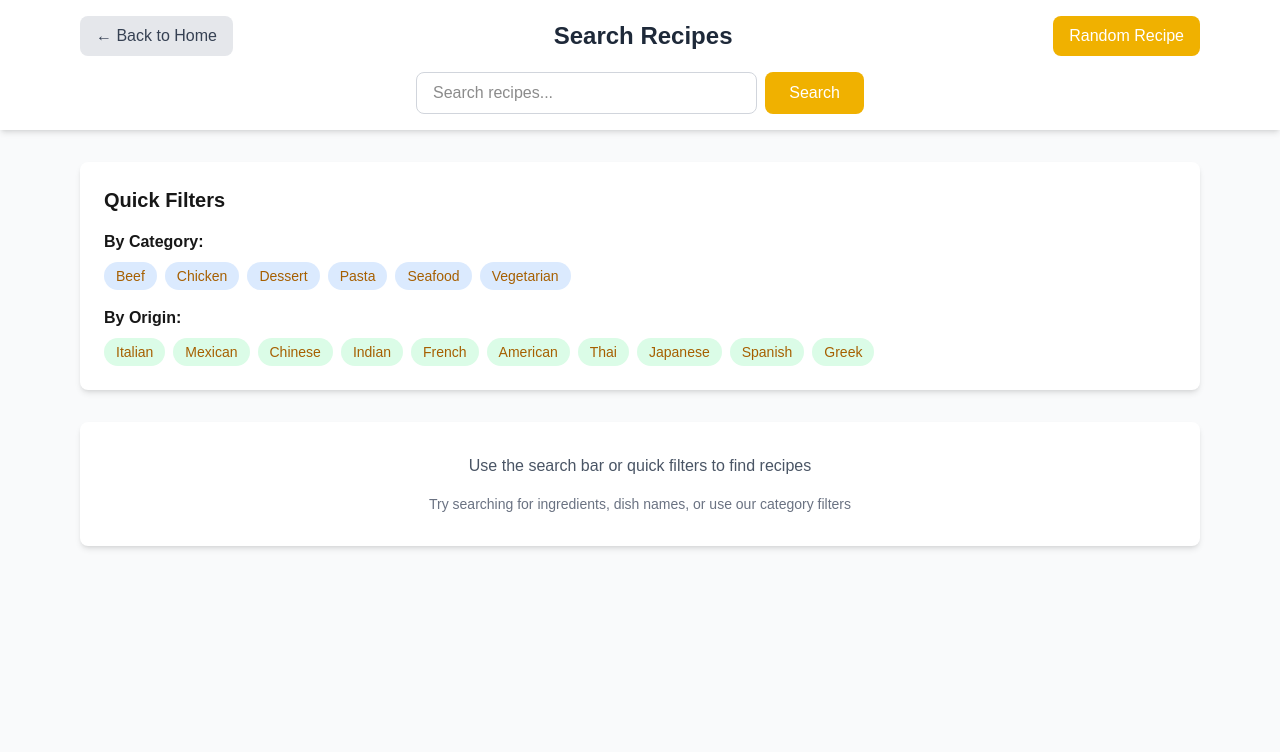
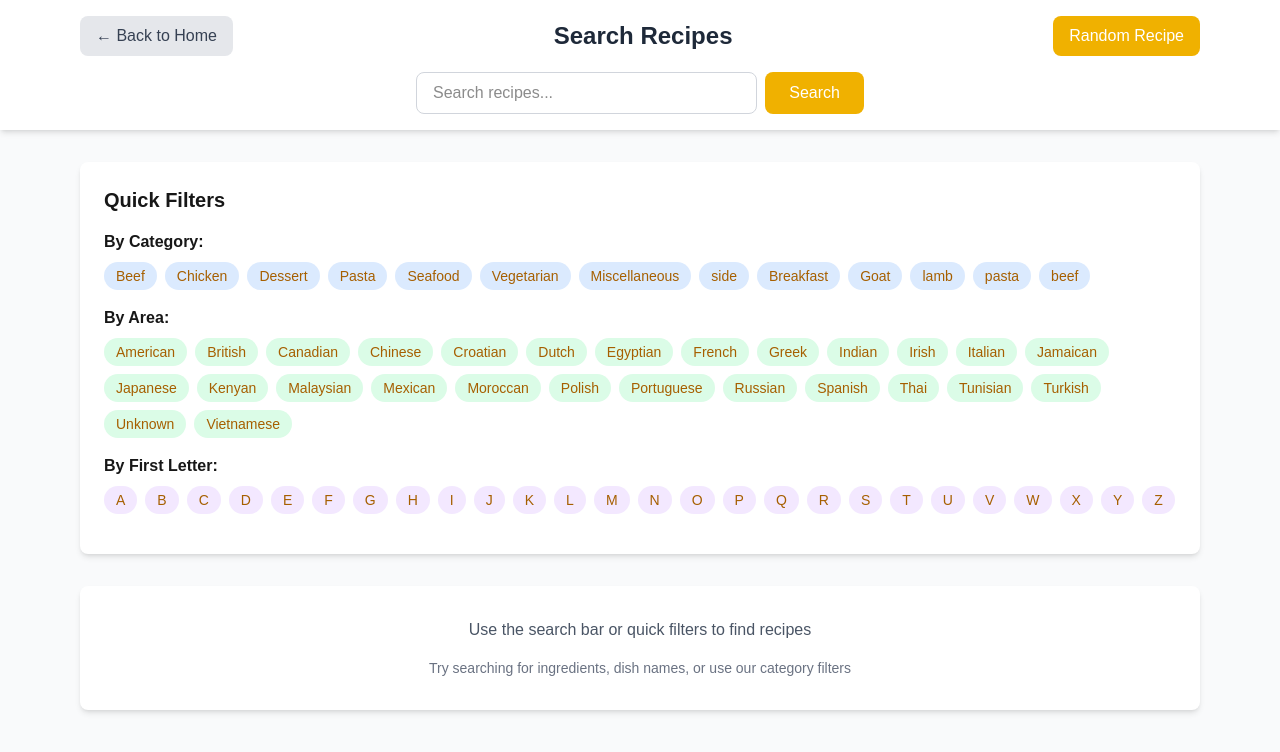
Before and after one commit to Sachee2001G/The_MealDB, a Next.js app: page /search in a window 1280 px wide. Shown: the top 752 px of the page. Built offline with nearby package versions, Linux system fonts and the light colour scheme.

Commit message:
Updates on Searching food items

```diff
--- a/pages/add-recipe.js
+++ b/pages/add-recipe.js
@@ -254,10 +254,10 @@ export default function AddRecipe() {
                   className="border border-gray-200 rounded-lg p-4"
                 >
                   <h4 className="font-bold">{savedRecipe.name}</h4>
-                  <p className="text-gray-600 text-sm">
+                  <p className="text-gray-800 text-sm">
                     {savedRecipe.category} • {savedRecipe.area}
                   </p>
-                  <p className="text-gray-500 text-xs mt-1">
+                  <p className="text-gray-800 text-xs mt-1">
                     {savedRecipe.ingredients.length} ingredients
                   </p>
                 </div>
--- a/pages/search.js
+++ b/pages/search.js
@@ -43,7 +43,7 @@ export default function Search() {
         (recipe) =>
           recipe.name.toLowerCase().includes(query.toLowerCase()) ||
           recipe.category.toLowerCase().includes(query.toLowerCase()) ||
-          recipe.area.toLowerCase().includes(query.toLowerCase()) ||
+          recipe.origin.toLowerCase().includes(query.toLowerCase()) ||
           recipe.ingredients.some((ingredient) =>
             ingredient.toLowerCase().includes(query.toLowerCase())
           )
@@ -57,7 +57,7 @@ export default function Search() {
           recipe.image ||
           "https://via.placeholder.com/300x200?text=Custom+Recipe",
         strCategory: recipe.category,
-        strArea: recipe.area,
+        strOrigin: recipe.origin,
         isCustom: true,
       }));
 
@@ -78,7 +78,7 @@ export default function Search() {
       // Search API recipes by first letter
       const response = await fetch(
         `https://www.themealdb.com/api/json/v1/1/search.php?f=${encodeURIComponent(
-          letter
+          letters
         )}`
       );
       const data = await response.json();
@@ -97,7 +97,7 @@ export default function Search() {
           recipe.image ||
           "https://via.placeholder.com/300x200?text=Custom+Recipe",
         strCategory: recipe.category,
-        strArea: recipe.area,
+        strArea: recipe.origin,
         isCustom: true,
       }));
 
@@ -144,7 +144,7 @@ export default function Search() {
           recipe.image ||
           "https://via.placeholder.com/300x200?text=Custom+Recipe",
         strCategory: recipe.category,
-        strArea: recipe.area,
+        strArea: recipe.origin,
         isCustom: true,
       }));
 
@@ -158,22 +158,22 @@ export default function Search() {
     }
   };
 
-  const searchByArea = async (area) => {
+  const searchByOrigin = async (origin) => {
     try {
       setLoading(true);
 
-      // Search API recipes by area
+      // Search API recipes by origin
       const response = await fetch(
         `https://www.themealdb.com/api/json/v1/1/filter.php?a=${encodeURIComponent(
-          area
+          areas
         )}`
       );
       const data = await response.json();
       const apiRecipes = data.meals || [];
 
-      // Search custom recipes by area
+      // Search custom recipes by origin
       const filteredCustomRecipes = customRecipes.filter((recipe) =>
-        recipe.area.toLowerCase().includes(area.toLowerCase())
+        recipe.origin.toLowerCase().includes(origin.toLowerCase())
       );
 
       // Convert custom recipes to API format
@@ -184,7 +184,7 @@ export default function Search() {
           recipe.image ||
           "https://via.placeholder.com/300x200?text=Custom+Recipe",
         strCategory: recipe.category,
-        strArea: recipe.area,
+        strArea: recipe.origin,
         isCustom: true,
       }));
 
@@ -193,7 +193,7 @@ export default function Search() {
       setRecipes(allRecipes);
       setLoading(false);
     } catch (error) {
-      console.log("Error searching by area:", error);
+      console.log("Error searching by origin:", error);
       setLoading(false);
     }
   };
@@ -217,7 +217,6 @@ export default function Search() {
 
   const handleRecipeClick = (recipe) => {
     if (recipe.isCustom) {
-      // For custom recipes, go to a custom recipe detail page or show alert
       router.push(`/custom-recipe/${recipe.idMeal.replace("custom-", "")}`);
     } else {
       router.push(`/recipe/${recipe.idMeal}`);
@@ -231,18 +230,42 @@ export default function Search() {
     "Pasta",
     "Seafood",
     "Vegetarian",
+    "Miscellaneous",
+    "side",
+    "Breakfast",
+    "Goat",
+    "lamb",
+    "pasta",
+    "beef",
   ];
   const areas = [
+    "American",
+    "British",
+    "Canadian",
+    "Chinese",
+    "Croatian",
+    "Dutch",
+    "Egyptian",
+    "French",
+    "Greek",
+    "Indian",
+    "Irish",
     "Italian",
+    "Jamaican",
+    "Japanese",
+    "Kenyan",
+    "Malaysian",
     "Mexican",
-    "Chinese",
-    "Indian",
-    "French",
-    "American",
+    "Moroccan",
+    "Polish",
+    "Portuguese",
+    "Russian",
+    "Spanish",
     "Thai",
-    "Japanese",
-    "Spanish",
-    "Greek",
+    "Tunisian",
+    "Turkish",
+    "Unknown",
+    "Vietnamese",
   ];
   const letters = "ABCDEFGHIJKLMNOPQRSTUVWXYZ".split("");
 
@@ -252,12 +275,12 @@ export default function Search() {
       <header className="bg-white shadow-md">
         <div className="max-w-6xl mx-auto px-4 py-4">
           <div className="flex items-center justify-between mb-4">
-            <Link
-              href="/"
+            <button
+              onClick={() => router.push("/")}
               className="px-4 py-2 bg-gray-200 text-gray-700 rounded-lg hover:bg-gray-300"
             >
               ← Back to Home
-            </Link>
+            </button>
             <h1 className="text-2xl font-bold text-gray-800">Search Recipes</h1>
             <button
               onClick={getRandomRecipe}
@@ -313,17 +336,34 @@ export default function Search() {
           </div>
 
           {/* Areas */}
-          <div>
-            <h3 className="font-semibold mb-2">By Origin:</h3>
+          <div className="mb-4">
+            <h3 className="font-semibold mb-2">By Area:</h3>
             <div className="flex flex-wrap gap-2">
               {areas.map((area) => (
                 <button
                   key={area}
-                  onClick={() => searchByArea(area)}
+                  onClick={() => searchByOrigin(area)}
                   className="px-3 py-1 bg-green-100 text-yellow-700 rounded-full text-sm hover:bg-yellow-200"
                   disabled={loading}
                 >
                   {area}
+                </button>
+              ))}
+            </div>
+          </div>
+
+          {/* First Letter Filter */}
+          <div className="mb-4">
+            <h3 className="font-semibold mb-2">By First Letter:</h3>
+            <div className="flex flex-wrap gap-2">
+              {letters.map((letters) => (
+                <button
+                  key={letters}
+                  onClick={() => searchByFirstLetter(letters)}
+                  className="px-3 py-1 bg-purple-100 text-yellow-700 rounded-full text-sm hover:bg-yellow-200"
+                  disabled={loading}
+                >
+                  {letters}
                 </button>
               ))}
             </div>
@@ -361,21 +401,14 @@ export default function Search() {
                       Category: {recipe.strCategory || "N/A"}
                     </p>
                     <p className="text-gray-600 text-sm mb-4">
-                      Origin: {recipe.strArea || "N/A"}
+                      Area: {recipe.strArea || "N/A"}
                     </p>
-                    <Link
-                      href={
-                        recipe.isCustom
-                          ? `/custom-recipe/${recipe.idMeal.replace(
-                              "custom-",
-                              ""
-                            )}`
-                          : `/recipe/${recipe.idMeal}`
-                      }
+                    <button
+                      onClick={() => handleRecipeClick(recipe)}
                       className="inline-block w-full text-center px-4 py-2 bg-yellow-500 text-white rounded-lg hover:bg-yellow-600 transition-colors"
                     >
                       View Recipe
-                    </Link>
+                    </button>
                   </div>
                 </div>
               ))}
```
Also changed, not shown: 1 other file (tests, documents, lock files or other folders).
